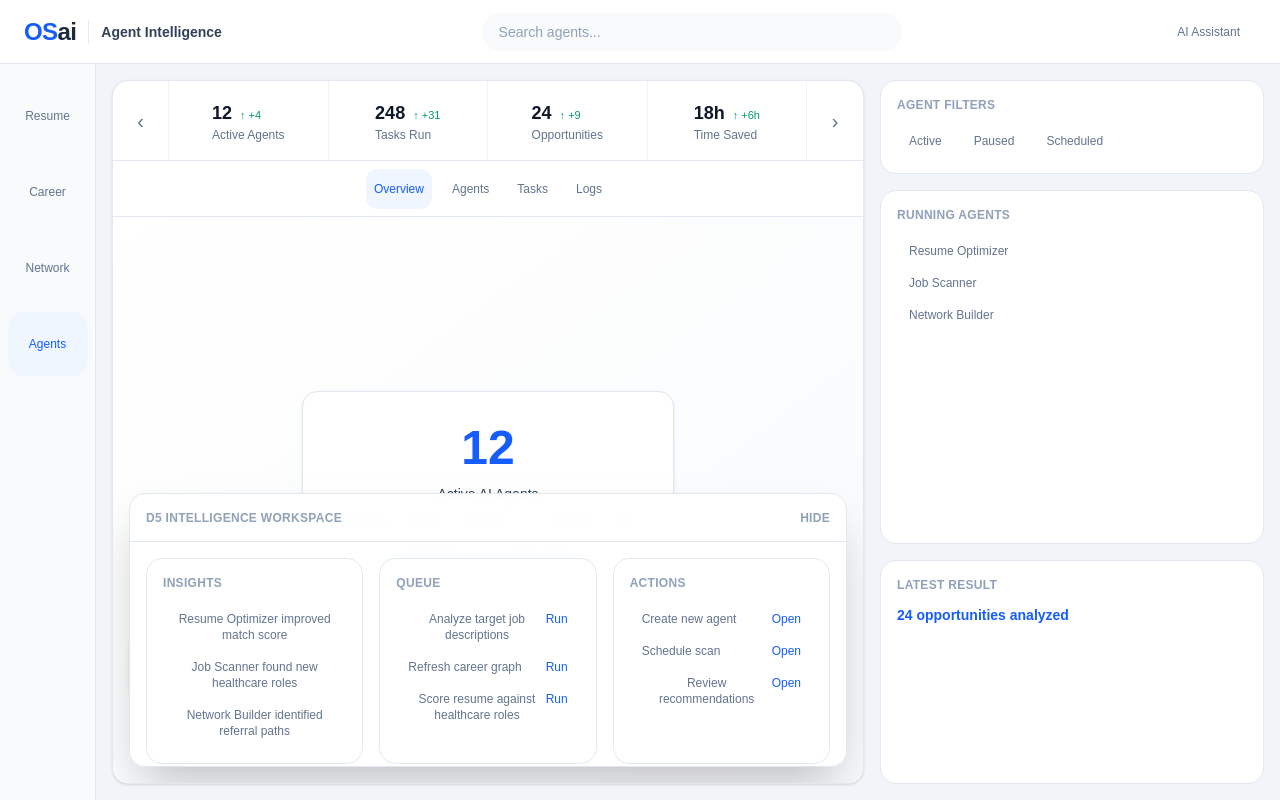
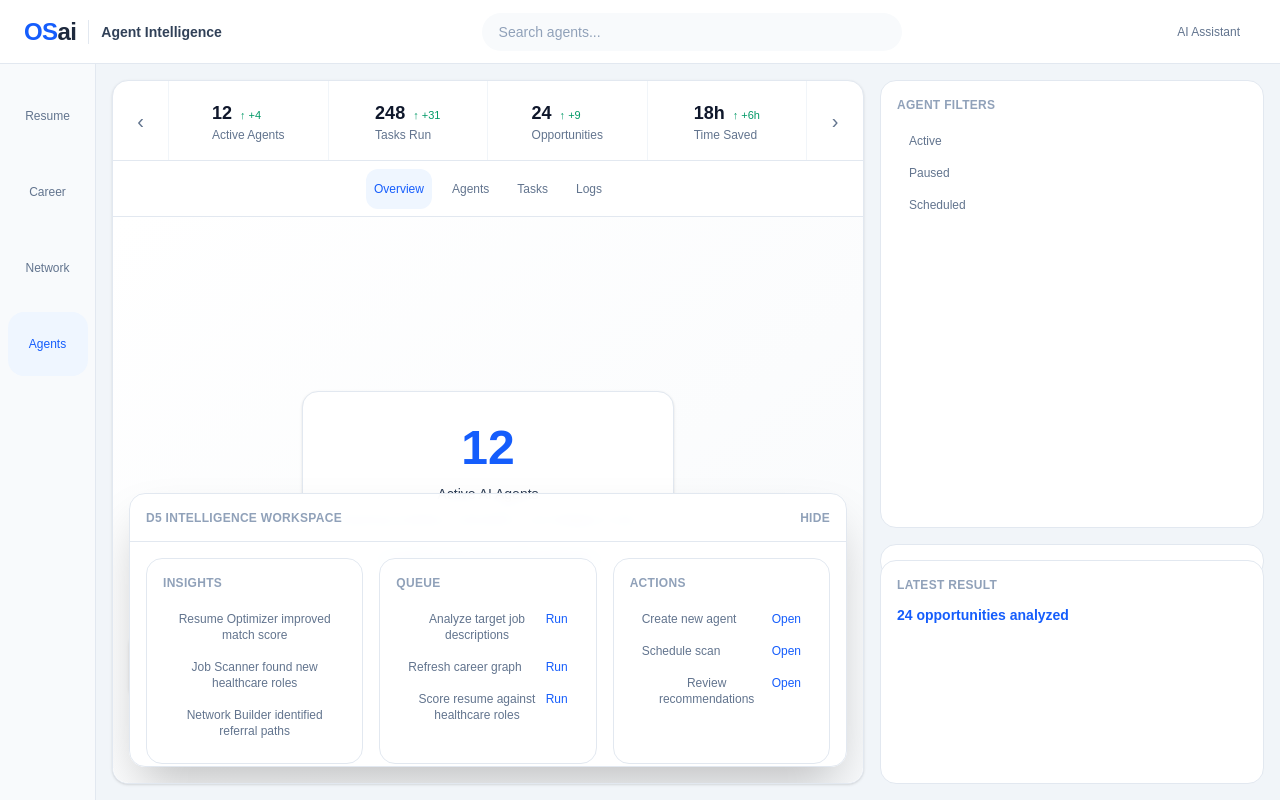
Before and after one commit to OrbitSystemsAi/career-pivot, a Next.js app: page / in a window 1280 px wide. Both pictures are taken after a click on the button "Agents". Built offline with nearby package versions, Linux system fonts and the light colour scheme.

Commit message:
Refactor agent utility panels to reusable UI components

```diff
--- a/modules/agents/components/AgentContext.tsx
+++ b/modules/agents/components/AgentContext.tsx
@@ -1,24 +1,14 @@
+import ActionRow from "@/core/ui/ActionRow";
+import PanelCard from "@/core/ui/PanelCard";
+
+const agents = ["Resume Optimizer", "Job Scanner", "Network Builder"];
+
 export default function AgentContext() {
-  const agents = [
-    "Resume Optimizer",
-    "Job Scanner",
-    "Network Builder",
-  ];
-
   return (
-    <div className="flex h-full flex-col rounded-2xl border border-slate-200 bg-white p-4">
-      <div className="mb-3 text-xs font-semibold uppercase tracking-wide text-slate-400">
-        Running Agents
-      </div>
-
+    <PanelCard title="Running Agents">
       {agents.map((agent) => (
-        <button
-          key={agent}
-          className="rounded-xl px-3 py-2 text-left text-xs font-medium text-slate-500 hover:bg-blue-50 hover:text-blue-600"
-        >
-          {agent}
-        </button>
+        <ActionRow key={agent} label={agent} />
       ))}
-    </div>
+    </PanelCard>
   );
 }
--- a/modules/agents/components/AgentFilters.tsx
+++ b/modules/agents/components/AgentFilters.tsx
@@ -1,22 +1,14 @@
+import ActionRow from "@/core/ui/ActionRow";
+import PanelCard from "@/core/ui/PanelCard";
+
+const filters = ["Active", "Paused", "Scheduled"];
+
 export default function AgentFilters() {
-  const filters = ["Active", "Paused", "Scheduled"];
-
   return (
-    <div className="rounded-2xl border border-slate-200 bg-white p-4">
-      <div className="mb-3 text-xs font-semibold uppercase tracking-wide text-slate-400">
-        Agent Filters
-      </div>
-
-      <div className="flex flex-wrap gap-2">
-        {filters.map((item) => (
-          <button
-            key={item}
-            className="rounded-xl px-3 py-2 text-xs font-medium text-slate-500 hover:bg-blue-50 hover:text-blue-600"
-          >
-            {item}
-          </button>
-        ))}
-      </div>
-    </div>
+    <PanelCard title="Agent Filters">
+      {filters.map((item) => (
+        <ActionRow key={item} label={item} />
+      ))}
+    </PanelCard>
   );
 }
--- a/modules/agents/components/AgentResults.tsx
+++ b/modules/agents/components/AgentResults.tsx
@@ -1,13 +1,11 @@
+import PanelCard from "@/core/ui/PanelCard";
+
 export default function AgentResults() {
   return (
-    <div className="h-full rounded-2xl border border-slate-200 bg-white p-4">
-      <div className="text-xs font-semibold uppercase tracking-wide text-slate-400">
-        Latest Result
-      </div>
-
-      <div className="mt-3 text-sm font-semibold text-blue-600">
+    <PanelCard title="Latest Result">
+      <div className="text-sm font-semibold text-blue-600">
         24 opportunities analyzed
       </div>
-    </div>
+    </PanelCard>
   );
 }
```
